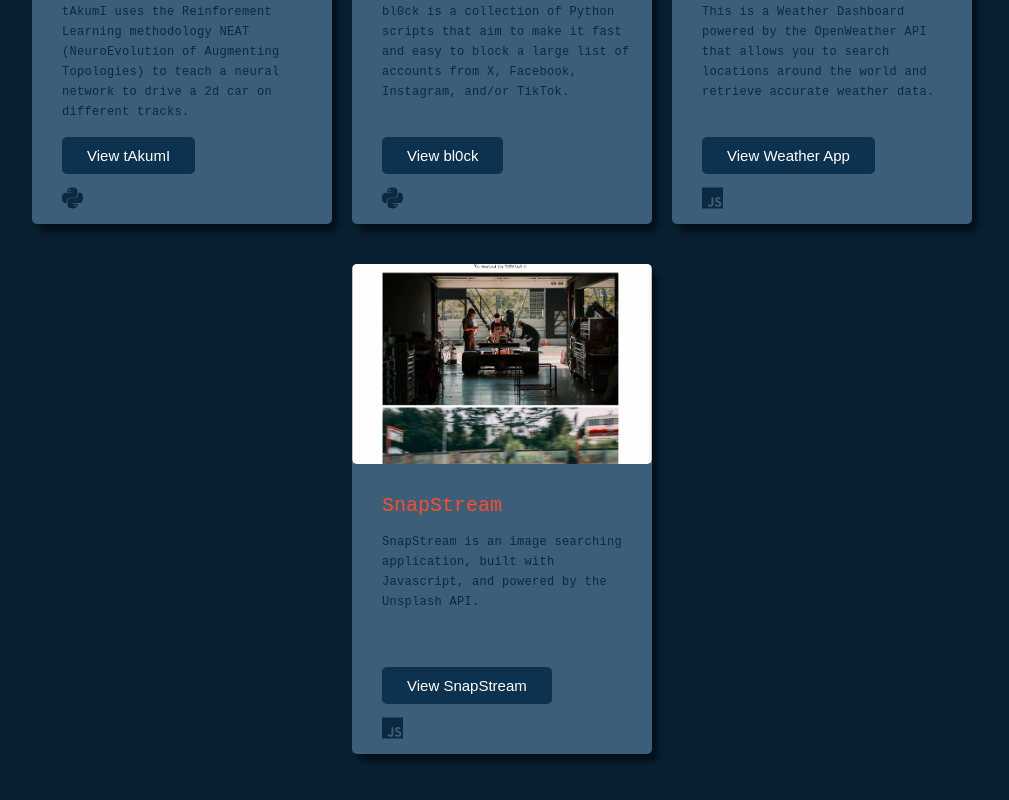
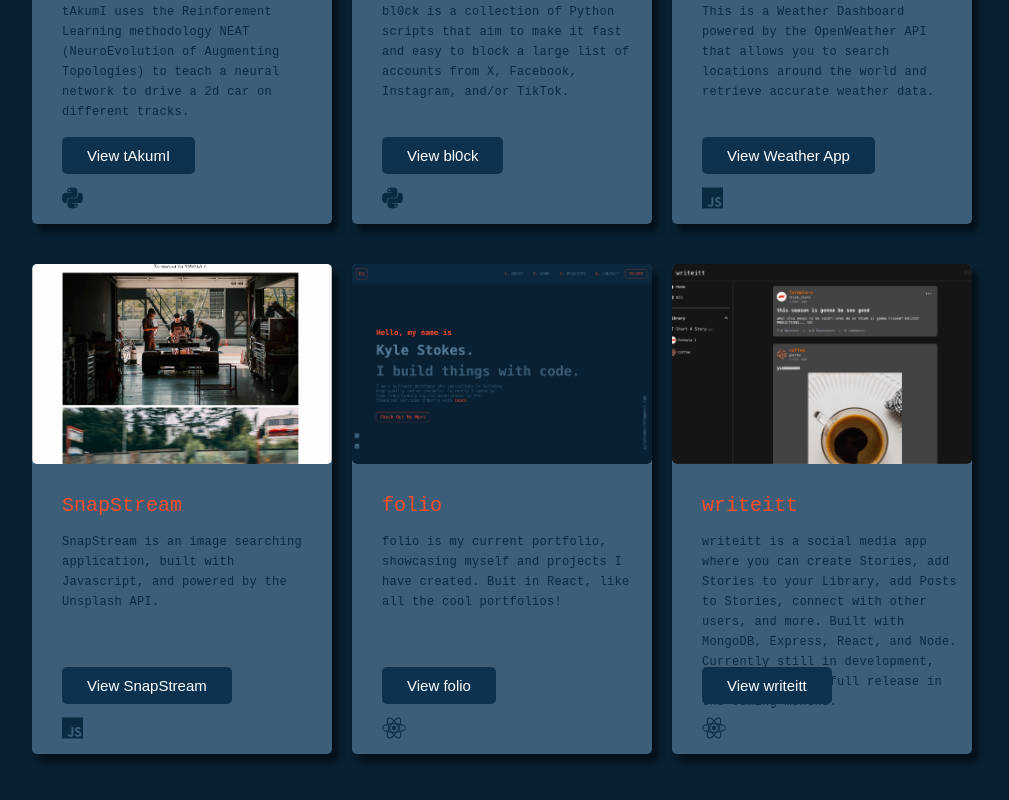
Before and after one commit to kylest0kes/folio, a React (Create React App) app: page / in a window 1280 px wide. Shown: the part 3481-4281 px from the top of the page, without its empty margins (138-1147 px from the left). Built offline with nearby package versions, Linux system fonts and the light colour scheme.

Commit message:
added more projects.

```diff
--- a/src/Assets/projects/projects.js
+++ b/src/Assets/projects/projects.js
@@ -1,7 +1,9 @@
 import tAkumIimg from '../imgs/project-imgs/tAkumI.png';
 import bl0ckImg from '../imgs/project-imgs/bl0ck.png';
 import weatherImg from '../imgs/project-imgs/weather-app.png';
-import snapStreamImg from '../imgs/project-imgs/snapStream.png'
+import snapStreamImg from '../imgs/project-imgs/snapStream.png';
+import folioImg from '../imgs/project-imgs/folio.png';
+import writeittImg from '../imgs/project-imgs/writeitt.png';
 
 const PROJECTS = [
     {
@@ -39,6 +41,24 @@ const PROJECTS = [
         language: 'Javascript',
         ghURL: 'https://github.com/kylest0kes/image-search',
         link: 'https://kylest0kes.github.io/image-search/'
+    },
+    {
+        id: 5,
+        projectImg: folioImg,
+        projectTitle: 'folio',
+        projectDesc: 'folio is my current portfolio, showcasing myself and projects I have created. Buit in React, like all the cool portfolios!',
+        language: 'React',
+        ghURL: 'https://github.com/kylest0kes/folio',
+        link: 'https://kylest0kes.github.io/folio/'
+    },
+    {
+        id: 6,
+        projectImg: writeittImg,
+        projectTitle: 'writeitt',
+        projectDesc: 'writeitt is a social media app where you can create Stories, add Stories to your Library, add Posts to Stories, connect with other users, and more. Built with MongoDB, Express, React, and Node. Currently still in development, and slated for a full release in the coming months.',
+        language: 'React',
+        ghURL: 'https://github.com/kylest0kes/writeitt',
+        link: 'https://github.com/kylest0kes/writeitt'
     }
 ];
 
--- a/src/Components/AboutResp/AboutResp.js
+++ b/src/Components/AboutResp/AboutResp.js
@@ -29,6 +29,7 @@ const AboutResp = () => {
             <li>Typescript</li>
             <li>Python</li>
             <li>Node.js</li>
+            <li>MongoDB</li>
             <li>Java</li>
             <li>Adobe Experience Manager</li>
             <li>Adobe Target</li>
```
Also changed, not shown: src/Assets/imgs/project-imgs/folio.png (added), src/Assets/imgs/project-imgs/writeitt.png (added).
